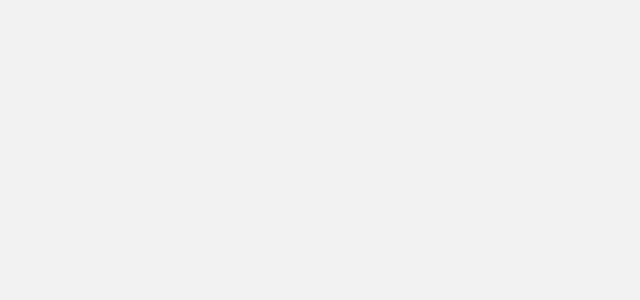
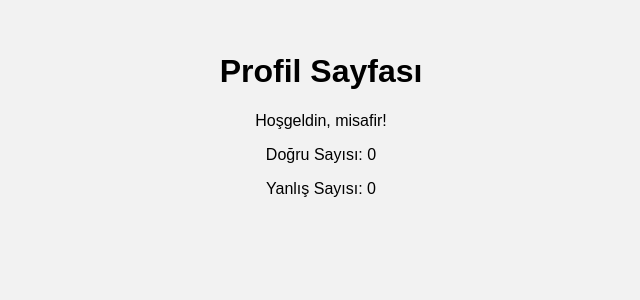
Before and after one commit to MustafaCalik26/project2025-file-structure-update, a React (Vite) app in the folder frontend2025/: page /profile in a window 1280 px wide. Before the commit this address had no page. Shown: the top 300 px of the page, without its empty margins (319-959 px from the left). Built offline with nearby package versions, Linux system fonts and the light colour scheme.

Commit message:
Context Api
Experimented with context api and local storage cause its a small project i used context api for state managment and did some examples in frontend

```diff
--- a/frontend2025/src/App.jsx
+++ b/frontend2025/src/App.jsx
@@ -3,20 +3,28 @@ import { BrowserRouter, Routes, Route } from 'react-router-dom';
 import Home from './pages/Home';
 import Game from './pages/Game';
 import './index.css';
+import { UserProvider } from './context/UserContext';
+import Profile from './pages/Profile';
+import { ScoreProvider } from './context/ScoreContext'
 
 const queryClient = new QueryClient();
 
 function App() {
   return (
     <QueryClientProvider client={queryClient}>
+      <UserProvider>
+        <ScoreProvider>
           <BrowserRouter>
             <Routes>
               <Route path="/" element={<Home />} />
               <Route path="/game" element={<Game />} />
+              <Route path="/profile" element={<Profile />} />
             </Routes>
           </BrowserRouter>
+        </ScoreProvider>
+      </UserProvider>
     </QueryClientProvider>
-  );
+  )
 }
 
 export default App;
--- a/frontend2025/src/components/HomePage.jsx
+++ b/frontend2025/src/components/HomePage.jsx
@@ -3,6 +3,7 @@ import { useNavigate, useSearchParams } from 'react-router-dom';
 import { login, register } from '../api/authApi';
 import { useTranslation } from 'react-i18next';
 import { useLanguageFromUrl } from '../hooks/useEffect.js';
+import { useUser } from '../context/UserContext';
 
 
 
@@ -18,6 +19,9 @@ export default function HomeForm() {
   const { t, i18n } = useTranslation();
   const [searchParams] = useSearchParams();
   useLanguageFromUrl(i18n, searchParams);
+  const { user,setUser } = useUser();
+  console.log(user?.username);
+  //Testing Rn
 
   const handleSubmit = async () => {
     if (!username.trim() || !password) return;
@@ -28,6 +32,7 @@ export default function HomeForm() {
       if (isLogin) {
         const res = await login(username, password);
         localStorage.setItem('token', res.data.token);
+        setUser({ username, token: res.data.token });
         navigate('/game');
       } else {
         await register(username, password);
--- /dev/null
+++ b/frontend2025/src/components/Profile.jsx
@@ -0,0 +1,18 @@
+import { useUser } from '../context/UserContext';
+import { useScore } from '../context/ScoreContext';
+
+function Profile() {
+    const { correct, wrong} = useScore();
+    const { user } = useUser();
+
+    return (
+        <div>
+            <h1>Profil Sayfası</h1>
+            <p>Hoşgeldin, {user?.username || 'misafir'}!</p>
+            <p>Doğru Sayısı: {correct}</p>
+            <p>Yanlış Sayısı: {wrong}</p>
+        </div>
+    );
+}
+
+export default Profile;
--- a/frontend2025/src/components/WordGame.jsx
+++ b/frontend2025/src/components/WordGame.jsx
@@ -1,5 +1,5 @@
 import { useEffect, useState } from 'react';
-import { useSearchParams } from 'react-router-dom';
+import { useSearchParams, useNavigate } from 'react-router-dom';
 import { useTranslation } from 'react-i18next';
 import { useLanguageFromUrl } from '../hooks/useEffect.js';
 import confetti from 'canvas-confetti';
@@ -19,19 +19,29 @@ import {
 import InstagramIcon from '@mui/icons-material/Instagram';
 import { Link } from '@mui/material';
 import { fetchWord, submitGuess, fetchHint } from '../api/gameApi'; //AXIOS IS GONE HERE
+import { useUser } from '../context/UserContext.jsx';
+import { useScore } from '../context/ScoreContext.jsx';
 
 function WordGame() {
-
+  const { user } = useUser();
+  const navigate = useNavigate();
   const [guess, setGuess] = useState('');
   const [result, setResult] = useState('');
   const [searchParams, setSearchParams] = useSearchParams();
   const difficulty = searchParams.get('difficulty') || 'easy';
   const { t, i18n } = useTranslation();
   const queryClient = useQueryClient();
+  const { incrementCorrect, incrementWrong } = useScore();
 
 
 
   useLanguageFromUrl(i18n, searchParams);
+
+  useEffect(() => {
+    if (!user) {
+      navigate('/'); //Will Nav to Login page cause even if they dont log in can just acces via URL
+    }
+  }, [user]);
 
 
   // fetch word
@@ -53,6 +63,9 @@ function WordGame() {
       setResult(data);
 
       if (data.toLowerCase().includes('correct')) {
+        // setCorrectCount(prev => prev + 1);
+        incrementCorrect();
+          console.log("Incrementing correct score");
         confetti({
           particleCount: 100,
           spread: 70,
@@ -61,6 +74,9 @@ function WordGame() {
         queryClient.invalidateQueries(['word']);
         queryClient.removeQueries(['hint']);
         setGuess('');
+      } else {
+        incrementWrong();
+        console.log("Incrementing wrong score");
       }
     },
     onError: () => {
@@ -86,6 +102,19 @@ function WordGame() {
   }, []);
 
   return (
+      <>
+    <Box
+        sx={{
+          position: 'fixed',
+          top: 16,
+          right: 16,
+          zIndex: 1300, // MUI'nın overlay seviyesine yakın bir değer
+        }}
+      >
+        <Button variant="contained" onClick={() => navigate('/profile')}>
+          Profile
+        </Button>
+      </Box>
     <Container maxWidth="sm" sx={{ mt: 5 }}>
       <Paper elevation={3} sx={{ p: 4 }}>
         <Box sx={{ display: 'flex', justifyContent: 'flex-end', mb: 2 }}>
@@ -189,6 +218,7 @@ function WordGame() {
         </Link>
       </Box>
     </Container>
+    </>
   );
 }
 
--- /dev/null
+++ b/frontend2025/src/context/ScoreContext.jsx
@@ -0,0 +1,41 @@
+import React, { createContext, useContext, useState, useEffect } from 'react';
+
+const ScoreContext = createContext();
+
+export const ScoreProvider = ({ children }) => {
+  const [correct, setCorrect] = useState(() => {
+    const saved = localStorage.getItem('correct');
+    return saved ? JSON.parse(saved) : 0;
+  });
+
+  const [wrong, setWrong] = useState(() => {
+    const saved = localStorage.getItem('wrong');
+    return saved ? JSON.parse(saved) : 0;
+  });
+
+useEffect(() => {
+    localStorage.setItem('correct', JSON.stringify(correct));
+  }, [correct]);
+
+  useEffect(() => {
+    localStorage.setItem('wrong', JSON.stringify(wrong));
+  }, [wrong]);
+
+
+
+  const incrementCorrect = () => setCorrect(c => c + 1);
+  const incrementWrong = () => setWrong(w => w + 1);
+//   const resetScores = () => {
+//     setCorrect(0);
+//     setWrong(0);
+//   };
+
+  return (
+    <ScoreContext.Provider value={{ correct, wrong, incrementCorrect, incrementWrong, }}>
+
+      {children}
+    </ScoreContext.Provider>
+  );
+};
+
+export const useScore = () => useContext(ScoreContext);
--- /dev/null
+++ b/frontend2025/src/context/UserContext.jsx
@@ -0,0 +1,33 @@
+import { createContext, useContext, useState, useEffect } from 'react';
+
+const UserContext = createContext();
+
+export const UserProvider = ({ children }) => {
+  const [user, setUserState] = useState(null);
+
+   useEffect(() => {
+    const savedUser = localStorage.getItem('user');
+    if (savedUser) {
+      setUserState(JSON.parse(savedUser));
+    }
+  }, []);
+
+
+
+   const setUser = (userData) => {
+    setUserState(userData);
+    if (userData) {
+      localStorage.setItem('user', JSON.stringify(userData));
+    } else {
+      localStorage.removeItem('user');
+    }
+  };
+
+  return (
+    <UserContext.Provider value={{ user, setUser }}>
+      {children}
+    </UserContext.Provider>
+  );
+};
+
+export const useUser = () => useContext(UserContext);
--- a/frontend2025/src/main.jsx
+++ b/frontend2025/src/main.jsx
@@ -3,6 +3,7 @@ import ReactDOM from 'react-dom/client';
 import App from './App';
 import { QueryClient, QueryClientProvider } from '@tanstack/react-query';
 import './i18n';
+
 
 const queryClient = new QueryClient();
 
--- a/frontend2025/src/pages/Game.jsx
+++ b/frontend2025/src/pages/Game.jsx
@@ -1,4 +1,5 @@
 import WordGame from '../components/WordGame';
+
 
 export default function Game() {
   return (
--- /dev/null
+++ b/frontend2025/src/pages/Profile.jsx
@@ -0,0 +1,10 @@
+import Profile from '../components/Profile';
+
+
+export default function ProfilePage() {
+    return (
+        <div>
+            <Profile />
+        </div>
+    );
+}
```
Lines whose indentation alone changed are shown as unchanged.
